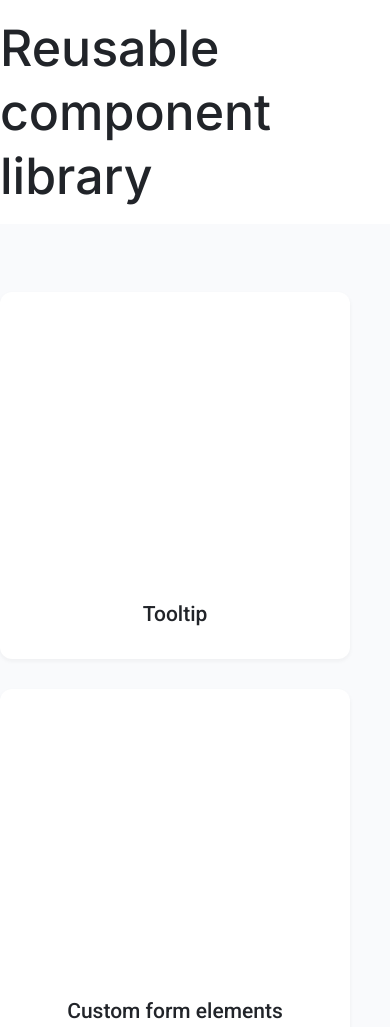
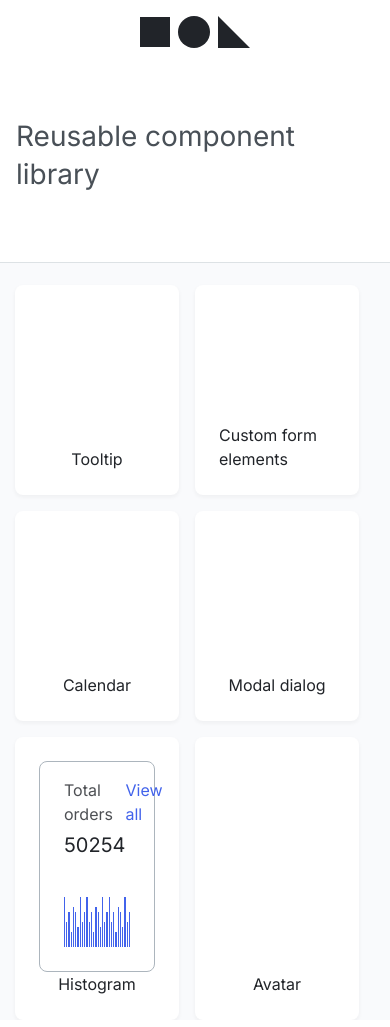
Before and after one commit to js-tasks-ru/htmlcss-20220317_dasha6, a website: page index.html in a window 390 px wide. Shown: the top 1027 px of the page. Drawn offline with Linux system fonts and the light colour scheme.

Commit message:
mobil version main page

```diff
--- a/components/card/card.css
+++ b/components/card/card.css
@@ -1,14 +1,15 @@
 .card {
-    padding: 32px 24px;
-    width: 350px;
-    min-height: 367px;
+    padding: 24px;
+    width: 164px;
+    min-height: 210px;
     box-sizing: border-box;
     background: var(--white);
     box-shadow: 0px 2px 4px var(--grey-alpha);
-    border-radius: 12px;
+    border-radius: 8px;
     display: flex;
     flex-direction: column;
     align-items: center;
+
 }
 
 .card__content {
@@ -20,10 +21,31 @@
 }
 
 .card__caption {
-    font-family: Roboto, sans-serif;
+    font-family: Inter, sans-serif;
     font-style: normal;
-    font-weight: 500;
-    font-size: 21px;
-    line-height: 25px;
+    font-weight: 400;
+    font-size: 16px;
+    line-height: 24px;
     color: var(--black);
 }
+
+
+@media screen and (min-width: 600px) {
+    .card {
+        padding: 32px 24px;
+        width: 350px;
+        min-height: 367px;
+
+        border-radius: 12px;
+    }
+
+    .card__caption {
+        font-family: Roboto, sans-serif;
+        font-style: normal;
+        font-weight: 500;
+        font-size: 21px;
+        line-height: 25px;
+        color: var(--black);
+    }
+
+}
--- a/components/header/header.css
+++ b/components/header/header.css
@@ -1,4 +1,9 @@
 .header {
+    border-bottom: 1px solid var(--grey-2);
+}
+
+
+.header__top-menu {
     padding: 16px 0;
     display: flex;
     justify-content: center;
@@ -8,8 +13,19 @@
     display: none;
 }
 
+.header__title {
+    margin:49px 16px 69px;
+    font-family: Inter, sans-serif;
+    font-style: normal;
+    font-weight: 400;
+    font-size: 28px;
+    line-height: 38px;
+    color: var(--grey-4);
+}
+
+
 @media screen and (min-width: 600px) {
-    .header {
+    .header__top-menu{
         justify-content: space-between;
     }
 
@@ -27,18 +43,18 @@
         line-height: 24px;
         color: var(--black);
     }
+
+    .header__title {
+        margin: 38px 0 40px;
+        font-family: Inter, sans-serif;
+        font-style: normal;
+        font-weight: 500;
+        font-size: 50px;
+        line-height: 64px;
+        color: var(--black);
+    }
 }
 
 /* .header {
     padding: 96px 0 77px;
 } */
-
-.header__title {
-    margin: 0;
-    font-family: Inter, sans-serif;
-    font-style: normal;
-    font-weight: 500;
-    font-size: 50px;
-    line-height: 64px;
-    color: var(--black);
-}
--- a/components/preview/preview.css
+++ b/components/preview/preview.css
@@ -1,12 +1,22 @@
 .preview {
-    height: 1036px;
     background-color: var(--grey-1);
 }
 
 .prewiew__inner {
-    padding-top: 68px;
-    padding-bottom: 92px;
+    padding: 22px 15px 0;
     display: flex;
-    gap: 30px;
+    gap: 16px;
     flex-wrap: wrap;
 }
+
+
+@media screen and (min-width: 600px) {
+    .preview {
+        height: 1036px;
+    }
+
+    .prewiew__inner {
+        padding: 68px 0 92px;
+        gap: 30px;
+    }
+}
--- a/index.html
+++ b/index.html
@@ -2,15 +2,38 @@
 <!-- Главная страница -->
 <html lang="ru">
     <head>
+        <meta name="viewport" content="width=device-width, initial-scale=1.0">
         <link rel="stylesheet" href="./assets/css/main.css">
     </head>
     <body>
         <div class="page">
-            <header class="header">
+            <div class="container">
+                <header class="header">
+                    <div class="header__top-menu">
+                        <div class="logo">
+                             <svg width="110" height="32" viewBox="0 0 110 32" fill="none" xmlns="http://www.w3.org/2000/svg">
+                                <rect y="1" width="30" height="30" fill="#212429"/>
+                                <rect x="38" width="32" height="32" rx="16" fill="#212429"/>
+                                <path d="M78 0L110 32H78V0Z" fill="#212429"/>
+                            </svg>
+                        </div>
+
+                        <div class="header__links-group">
+                            <a class="header__link" href="">Components</a>
+                            <a class="header__link" href="">About</a>
+                            <a class="header__link" href="">Contact</a>
+                        </div>
+                    </div>
+                    <h1 class="header__title">Reusable component library</h1>
+                </header>
+
+            </div>
+
+            <!-- <header class="header">
                 <div class="container">
                     <h1 class="header__title">Reusable component library</h1>
                 </div>
-            </header>
+            </header> -->
             <main class="preview">
                 <div class="container">
                     <div class="prewiew__inner">
```
Also changed, not shown: pages/component.html (+2 -0 lines).
